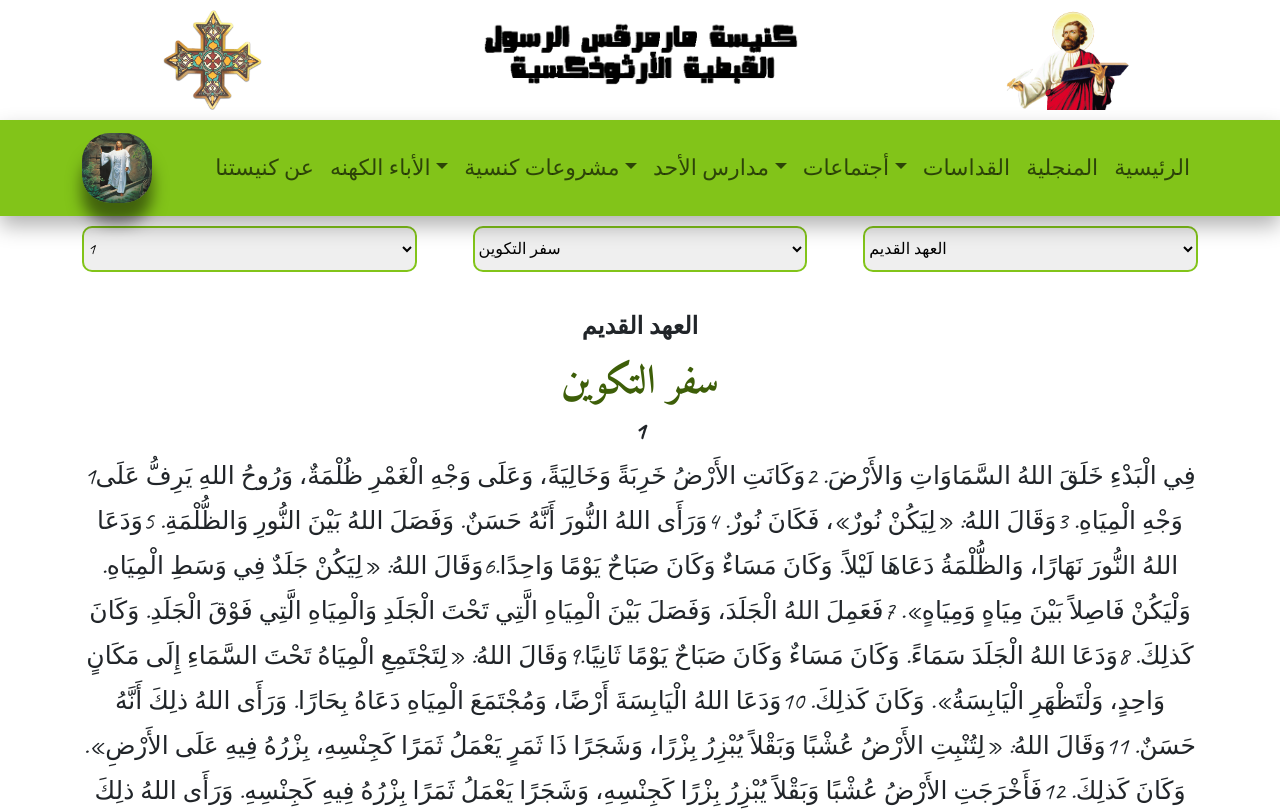
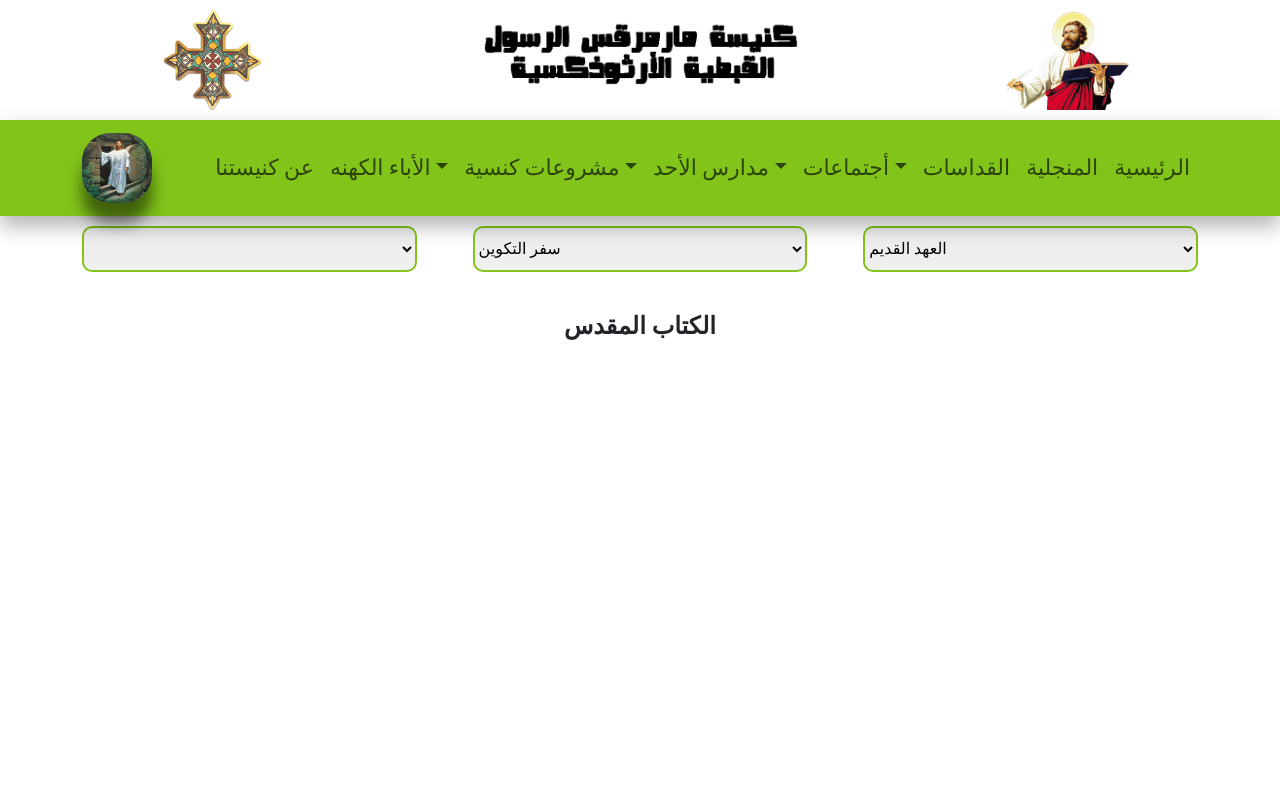
Before and after one commit to osos0/Church-Mar, a React (Create React App) app: page /holybible in a window 1280 px wide. Shown: the top 811 px of the page. Built offline with nearby package versions, Linux system fonts and the light colour scheme.

Commit message:
changing new in holybible

```diff
--- a/src/data/Holy-Bible/new/1Mata.js
+++ b/src/data/Holy-Bible/new/1Mata.js
@@ -1,7 +1,7 @@
 const mata = {
   id: 1,
   title: "إنجيل متى",
-  text: ["الأصحاح الأول", "الأصحاح الثاني", "الأصحاح الثالث"],
+  text: ["متى الأصحاح الأول", "الأصحاح الثاني", "الأصحاح الثالث"],
 };
 
 export default mata;
--- a/src/data/Holy-Bible/new/2marcos.js
+++ b/src/data/Holy-Bible/new/2marcos.js
@@ -1,7 +1,7 @@
 const marcos = {
   id: 1,
   title: "إنجيل مرقس",
-  text: ["الأصحاح الأول", "الأصحاح الثاني", "الأصحاح الثالث"],
+  text: ["مرقس الأصحاح الأول", "الأصحاح الثاني", "مرقس الأصحاح الثالث"],
 };
 
 export default marcos;
--- a/src/data/Holy-Bible/new/3loka.js
+++ b/src/data/Holy-Bible/new/3loka.js
@@ -1,7 +1,7 @@
 const loka = {
   id: 1,
   title: "إنجيل لوقا",
-  text: ["الأصحاح الأول", "الأصحاح الثاني", "الأصحاح الثالث"],
+  text: ["لوقا الأصحاح الأول", "الأصحاح الثاني", " لوقا الأصحاح الثالث"],
 };
 
 export default loka;
--- a/src/pages/MangliaPages/Holybible.js
+++ b/src/pages/MangliaPages/Holybible.js
@@ -11,11 +11,11 @@ const Holybilble = () => {
   const [sefr, setSefr] = useState("سفر التكوين");
 
   //
-  const [optionOfKind, setOptionOfKind] = useState("1");
+  const [optionOfKind, setOptionOfKind] = useState(0);
 
   // number of es7a7
-  const [numberofseferold, setNumberofseferold] = useState(50);
-  const [numberofsefernew, setNumberofsefernew] = useState(28);
+  const [numberofseferold, setNumberofseferold] = useState(0);
+  const [numberofsefernew, setNumberofsefernew] = useState(0);
 
   //name of the option (سفر التكوين)  label value
   // const [Labelofsefernew, setLabelofsefernew] = useState("إنجيل متى");
@@ -27,6 +27,7 @@ const Holybilble = () => {
 
   useEffect(() => {
     if (kind === "العهد القديم") {
+      setOptionOfKind("الكتاب المقدس");
       setSefr(
         <select
           onClick={(e) => {
@@ -159,6 +160,7 @@ const Holybilble = () => {
         </select>
       );
     } else {
+      setOptionOfKind("الكتاب المقدس");
       setSefr(
         <select
           onClick={(e) => {
@@ -288,6 +290,7 @@ const Holybilble = () => {
             <select
               onChange={(e) => {
                 const sekind = e.target.value;
+
                 setOptionOfKind(sekind);
               }}
             >
@@ -297,17 +300,16 @@ const Holybilble = () => {
             </select>
           </div>
           <div className="col-lg-12 col-md-12 col-md-12 holybilblerowChild2">
-            <h4>{kind}</h4>
+            {/* <h4>{kind}</h4> */}
             {/* <h2>
               {kind === "العهد الجديد" ? Labelofsefernew : Labelofseferold}
             </h2> */}
-            <h2>
+            {/* <h2>
               {kind === "العهد القديم"
                 ? Allold[innerold].title
                 : Allnew[innernew].title}
-            </h2>
+            </h2> */}
             <h4>{optionOfKind}</h4>
-
             {/* <h4>{kind === "العهد الجديد" ? innernew : innerold}</h4> */}
             <p>
               {kind === "العهد القديم"
```
